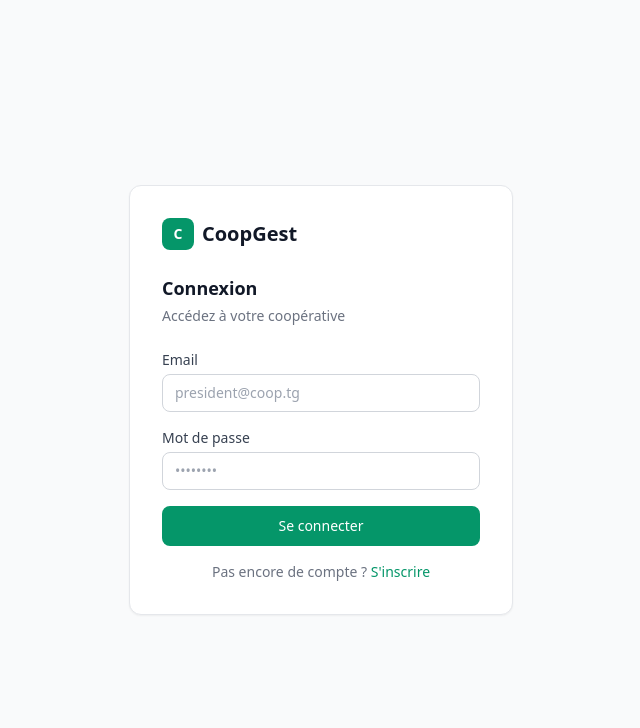
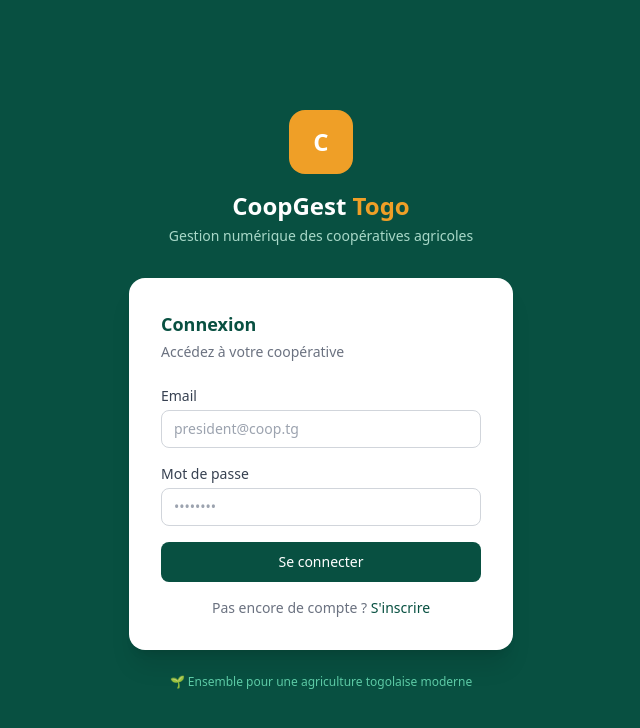
Before and after one commit to aboubacarbassit31-coder/coopgest, a Next.js app: page /login in a window 1280 px wide. Shown: the top 728 px of the page, without its empty margins (319-959 px from the left). Built offline with nearby package versions, Linux system fonts and the light colour scheme.

Commit message:
Design CoopGest Togo - couleurs vert jaune blanc

```diff
--- a/src/app/layout.tsx
+++ b/src/app/layout.tsx
@@ -2,7 +2,7 @@ import type { Metadata } from 'next'
 import './globals.css'
 
 export const metadata: Metadata = {
-  title: 'CoopGest',
+  title: 'CoopGest Togo',
   description: 'Gestion numérique des coopératives agricoles togolaises',
 }
 
--- a/src/app/login/page.tsx
+++ b/src/app/login/page.tsx
@@ -26,33 +26,45 @@ export default function LoginPage() {
   }
 
   return (
-    <div className="min-h-screen flex items-center justify-center bg-gray-50 px-4">
-      <div className="bg-white p-8 rounded-xl shadow-sm w-full max-w-sm border border-gray-200">
-        <div className="flex items-center gap-2 mb-6">
-          <div className="w-8 h-8 bg-emerald-600 rounded-lg flex items-center justify-center">
-            <span className="text-white text-sm font-bold">C</span>
+    <div className="min-h-screen flex items-center justify-center px-4" style={{ background: '#085041' }}>
+      <div className="w-full max-w-sm">
+
+        {/* Logo */}
+        <div className="text-center mb-8">
+          <div className="inline-flex items-center justify-center w-16 h-16 rounded-2xl mb-4" style={{ background: '#EF9F27' }}>
+            <span className="text-white text-2xl font-bold">C</span>
           </div>
-          <span className="text-xl font-semibold text-gray-900">CoopGest</span>
+          <h1 className="text-2xl font-bold text-white">
+            CoopGest <span style={{ color: '#EF9F27' }}>Togo</span>
+          </h1>
+          <p className="text-sm mt-1" style={{ color: '#A8D8C8' }}>
+            Gestion numérique des coopératives agricoles
+          </p>
         </div>
-        <h2 className="text-lg font-semibold text-gray-900 mb-1">
+
+        {/* Card */}
+        <div className="bg-white rounded-2xl p-8 shadow-xl">
+          <h2 className="text-lg font-semibold mb-1" style={{ color: '#085041' }}>
             {mode === 'login' ? 'Connexion' : 'Créer un compte'}
           </h2>
           <p className="text-sm text-gray-500 mb-6">
             {mode === 'login' ? 'Accédez à votre coopérative' : 'Inscrivez votre coopérative'}
           </p>
+
           <form onSubmit={handleSubmit} className="space-y-4">
             <div>
               <label className="block text-sm font-medium text-gray-700 mb-1">Email</label>
               <input type="email" value={email} onChange={e => setEmail(e.target.value)}
                 placeholder="president@coop.tg"
-              className="w-full border border-gray-300 rounded-lg px-3 py-2 text-sm focus:outline-none focus:ring-2 focus:ring-emerald-500"
+                className="w-full border border-gray-300 rounded-lg px-3 py-2 text-sm focus:outline-none focus:ring-2"
+                style={{ '--tw-ring-color': '#085041' } as any}
                 required />
             </div>
             <div>
               <label className="block text-sm font-medium text-gray-700 mb-1">Mot de passe</label>
               <input type="password" value={password} onChange={e => setPassword(e.target.value)}
                 placeholder="••••••••"
-              className="w-full border border-gray-300 rounded-lg px-3 py-2 text-sm focus:outline-none focus:ring-2 focus:ring-emerald-500"
+                className="w-full border border-gray-300 rounded-lg px-3 py-2 text-sm focus:outline-none focus:ring-2"
                 required minLength={6} />
             </div>
             {error && (
@@ -61,16 +73,23 @@ export default function LoginPage() {
               </div>
             )}
             <button type="submit" disabled={loading}
-            className="w-full bg-emerald-600 text-white py-2.5 rounded-lg text-sm font-medium hover:bg-emerald-700 disabled:opacity-50 transition-colors">
+              className="w-full text-white py-2.5 rounded-lg text-sm font-medium disabled:opacity-50 transition-colors"
+              style={{ background: '#085041' }}>
               {loading ? 'Chargement...' : mode === 'login' ? 'Se connecter' : "S'inscrire"}
             </button>
           </form>
+
           <p className="text-center text-sm text-gray-500 mt-4">
             {mode === 'login' ? "Pas encore de compte ?" : "Déjà un compte ?"}{' '}
             <button onClick={() => { setMode(mode === 'login' ? 'signup' : 'login'); setError('') }}
-            className="text-emerald-600 font-medium hover:underline">
+              className="font-medium hover:underline" style={{ color: '#085041' }}>
               {mode === 'login' ? "S'inscrire" : 'Se connecter'}
             </button>
+          </p>
+        </div>
+
+        <p className="text-center text-xs mt-6" style={{ color: '#5DCAA5' }}>
+          🌱 Ensemble pour une agriculture togolaise moderne
         </p>
       </div>
     </div>
--- a/src/components/Navbar.tsx
+++ b/src/components/Navbar.tsx
@@ -20,36 +20,43 @@ export default function Navbar() {
   }
 
   return (
-    <header className="bg-white border-b border-gray-200 sticky top-0 z-40">
+    <header style={{ background: '#085041' }} className="sticky top-0 z-40 shadow-md">
       <div className="max-w-5xl mx-auto px-4 flex items-center justify-between h-14">
         <div className="flex items-center gap-2">
-          <div className="w-7 h-7 bg-emerald-600 rounded-md flex items-center justify-center">
+          <div style={{ background: '#EF9F27' }} className="w-7 h-7 rounded-md flex items-center justify-center">
             <span className="text-white text-xs font-bold">C</span>
           </div>
-          <span className="font-semibold text-gray-900 text-sm">CoopGest</span>
+          <div>
+            <span className="font-bold text-white text-sm">CoopGest</span>
+            <span style={{ color: '#EF9F27' }} className="font-bold text-sm"> Togo</span>
+          </div>
         </div>
         <nav className="hidden sm:flex items-center gap-1">
           {LIENS.map(lien => (
             <Link key={lien.href} href={lien.href}
-              className={`px-3 py-1.5 rounded-lg text-sm transition-colors
-                ${pathname === lien.href
-                  ? 'bg-emerald-50 text-emerald-700 font-medium'
-                  : 'text-gray-500 hover:text-gray-800 hover:bg-gray-100'}`}>
+              className="px-3 py-1.5 rounded-lg text-sm transition-colors"
+              style={{
+                background: pathname === lien.href ? '#EF9F27' : 'transparent',
+                color: pathname === lien.href ? '#fff' : '#A8D8C8',
+                fontWeight: pathname === lien.href ? 600 : 400,
+              }}>
               {lien.label}
             </Link>
           ))}
         </nav>
-        <button onClick={handleLogout} className="text-sm text-gray-400 hover:text-gray-700">
+        <button onClick={handleLogout} className="text-sm transition-colors" style={{ color: '#A8D8C8' }}>
           Déconnexion
         </button>
       </div>
-      <div className="sm:hidden border-t border-gray-100 flex overflow-x-auto">
+      <div className="sm:hidden border-t flex overflow-x-auto" style={{ borderColor: '#1D9E75' }}>
         {LIENS.map(lien => (
           <Link key={lien.href} href={lien.href}
-            className={`flex-1 text-center py-2 text-xs whitespace-nowrap transition-colors
-              ${pathname === lien.href
-                ? 'text-emerald-700 font-medium border-b-2 border-emerald-600'
-                : 'text-gray-500'}`}>
+            className="flex-1 text-center py-2 text-xs whitespace-nowrap transition-colors"
+            style={{
+              color: pathname === lien.href ? '#EF9F27' : '#A8D8C8',
+              fontWeight: pathname === lien.href ? 600 : 400,
+              borderBottom: pathname === lien.href ? '2px solid #EF9F27' : 'none',
+            }}>
             {lien.label}
           </Link>
         ))}
```
Lines whose indentation alone changed are shown as unchanged.
